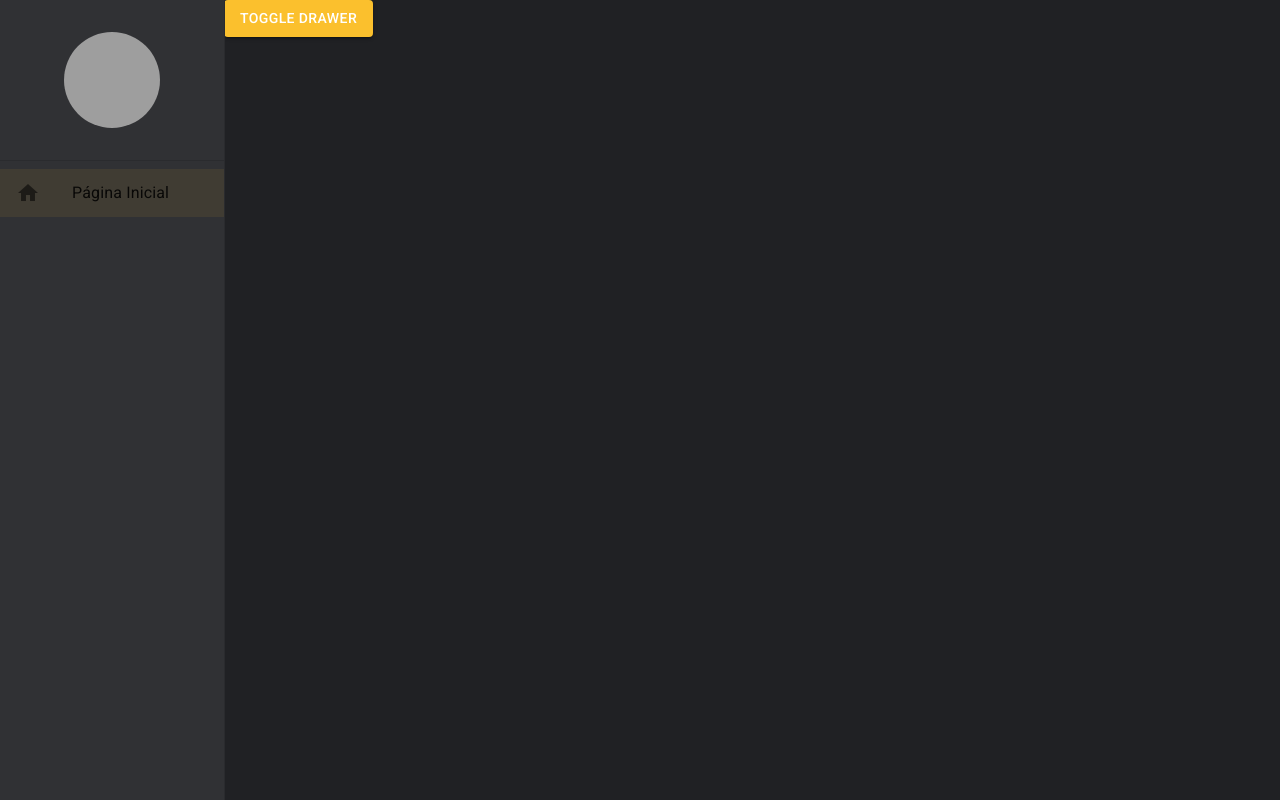
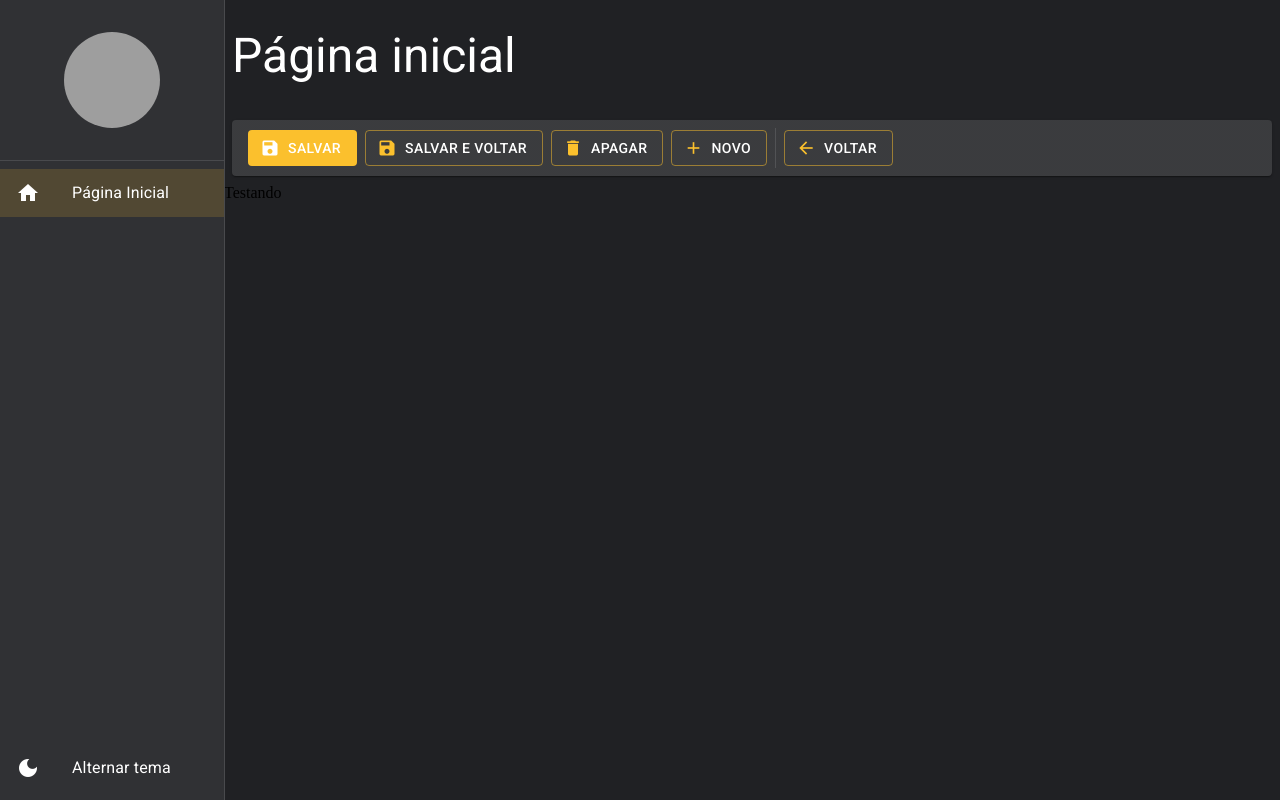
Before and after one commit to dandevweb/react-mui, a React (Vite) app: page /pagina-inicial in a window 1280 px wide. Built offline with nearby package versions, Linux system fonts and the light colour scheme; grey boxes are pictures that could not be loaded.

Commit message:
feat: details tools and list tools

```diff
--- /dev/null
+++ b/mock/database.json
@@ -0,0 +1,8 @@
+{
+  "people": [
+    {
+      "id": 1,
+      "name": "Danilo Augusto"
+    }
+  ]
+}
--- a/package.json
+++ b/package.json
@@ -6,13 +6,15 @@
   "scripts": {
     "dev": "vite",
     "build": "tsc && vite build",
-    "preview": "vite preview"
+    "preview": "vite preview",
+    "mock": "json-server -w -p 3333 ./mock/database.json"
   },
   "dependencies": {
     "@emotion/react": "^11.10.5",
     "@emotion/styled": "^11.10.5",
     "@mui/icons-material": "^5.11.0",
     "@mui/material": "^5.11.0",
+    "json-server": "^0.17.1",
     "react": "^18.2.0",
     "react-dom": "^18.2.0",
     "react-router-dom": "^6.4.5"
--- /dev/null
+++ b/src/pages/dashboard/Dashboard.tsx
@@ -0,0 +1,15 @@
+import { DetailTools } from '../../shared/components/DetailTools'
+import { ListingTools } from '../../shared/components/ListingTools'
+import { BaseLayout } from '../../shared/layouts/BaseLayout'
+
+export const Dashboard: React.FC = () => {
+  return (
+    <BaseLayout
+      title='Página inicial'
+      listingTools={(
+        <DetailTools showSaveBackButton />
+      )}>
+      Testando
+    </BaseLayout>
+  )
+}
--- a/src/routes/index.tsx
+++ b/src/routes/index.tsx
@@ -1,10 +1,10 @@
-import { Button } from '@mui/material'
 import { useEffect } from 'react'
 import { Navigate, Route, Routes } from 'react-router-dom'
+import { Dashboard } from '../pages/dashboard/Dashboard'
 import { useDrawerContext } from '../shared/contexts/DrawerContext'
 
 export function AppRoutes() {
-  const { toggleDrawerOpen, setDrawerOptions } = useDrawerContext()
+  const { setDrawerOptions } = useDrawerContext()
 
   useEffect(() => {
     setDrawerOptions([
@@ -18,7 +18,7 @@ export function AppRoutes() {
 
   return (
     <Routes>
-      <Route path="/pagina-inicial" element={<Button variant="contained" color="primary" onClick={toggleDrawerOpen}>toggle Drawer</Button>} />
+      <Route path="/pagina-inicial" element={<Dashboard />} />
 
       <Route path="*" element={<Navigate to="/pagina-inicial" />} />
     </Routes>
--- /dev/null
+++ b/src/shared/components/DetailTools/index.tsx
@@ -0,0 +1,153 @@
+import { Button, Divider, Icon, Paper, Skeleton, Typography, useMediaQuery, useTheme } from '@mui/material'
+import { Box } from '@mui/system'
+
+interface IDetailToolsProps {
+  newTextButton?: string
+
+  showNewButton?: boolean
+  showBackButton?: boolean
+  showDeleteButton?: boolean
+  showSaveButton?: boolean
+  showSaveBackButton?: boolean
+
+  showNewButtonLoading?: boolean
+  showBackButtonLoading?: boolean
+  showDeleteButtonLoading?: boolean
+  showSaveButtonLoading?: boolean
+  showSaveBackButtonLoading?: boolean
+
+  onClickNew?: () => void
+  onClickBack?: () => void
+  onClickDelete?: () => void
+  onClickSave?: () => void
+  onClickSaveBack?: () => void
+
+}
+
+export function DetailTools({
+  newTextButton = 'Novo',
+
+  showNewButton = true,
+  showBackButton = true,
+  showDeleteButton = true,
+  showSaveButton = true,
+  showSaveBackButton = false,
+
+  showNewButtonLoading = false,
+  showBackButtonLoading = false,
+  showDeleteButtonLoading = false,
+  showSaveButtonLoading = false,
+  showSaveBackButtonLoading = false,
+
+  onClickNew,
+  onClickBack,
+  onClickDelete,
+  onClickSave,
+  onClickSaveBack,
+
+}: IDetailToolsProps) {
+  const theme = useTheme()
+  const smDown = useMediaQuery(theme.breakpoints.down('sm'))
+  const mdDown = useMediaQuery(theme.breakpoints.down('md'))
+
+  return (
+    <Box
+      gap={1}
+      marginX={1}
+      padding={1}
+      paddingX={2}
+      display="flex"
+      alignItems="center"
+      height={theme.spacing(5)}
+      component={Paper}
+    >
+      {(showSaveButton && !showSaveButtonLoading) && (
+        <Button
+          color='primary'
+          disableElevation
+          variant='contained'
+          onClick={onClickSave}
+          startIcon={<Icon>save</Icon>}
+        >
+          <Typography variant="button" noWrap>
+            Salvar
+          </Typography>
+
+        </Button>
+      )}
+      {showSaveButtonLoading && (<Skeleton width={110} height={60} />)}
+
+      {(showSaveBackButton && !showSaveBackButtonLoading && !smDown && !mdDown) && (
+        <Button
+          color='primary'
+          disableElevation
+          variant='outlined'
+          onClick={onClickSaveBack}
+          startIcon={<Icon>save</Icon>}
+        >
+          <Typography variant="button" noWrap>
+            Salvar e voltar
+          </Typography>
+        </Button>
+      )}
+      {(showSaveBackButtonLoading && !smDown && !mdDown) && (<Skeleton width={180} height={60} />)}
+
+
+      {(showDeleteButton && !showDeleteButtonLoading) && (
+        <Button
+          color='primary'
+          disableElevation
+          variant='outlined'
+          onClick={onClickDelete}
+          startIcon={<Icon>delete</Icon>}
+        >
+          <Typography variant="button" noWrap>
+            Apagar
+          </Typography>
+        </Button>
+      )}
+      {showDeleteButtonLoading && (<Skeleton width={110} height={60} />)}
+
+
+      {(showNewButton && !showNewButtonLoading && !smDown) && (
+        <Button
+          color='primary'
+          disableElevation
+          variant='outlined'
+          onClick={onClickNew}
+          startIcon={<Icon>add</Icon>}
+        >
+          <Typography variant="button" noWrap>
+            {newTextButton}
+          </Typography>
+        </Button>
+      )}
+      {(showNewButtonLoading && !smDown) && (<Skeleton width={110} height={60} />)}
+
+
+      {
+        (showBackButton &&
+          (showNewButton || showDeleteButton || showSaveButton || showSaveBackButton)
+        ) && (<Divider
+          variant='middle'
+          orientation='vertical'
+        />)}
+
+      {(showBackButton && !showBackButtonLoading) && (
+        <Button
+          color='primary'
+          disableElevation
+          variant='outlined'
+          onClick={onClickBack}
+          startIcon={<Icon>arrow_back</Icon>}
+        >
+          <Typography variant="button" noWrap>
+            Voltar
+          </Typography>
+        </Button>
+      )}
+      {showBackButtonLoading && (<Skeleton width={110} height={60} />)}
+
+    </Box >
+  )
+}
--- a/src/shared/components/LeftMenu/index.tsx
+++ b/src/shared/components/LeftMenu/index.tsx
@@ -2,6 +2,7 @@ import { Avatar, Divider, Drawer, Icon, List, ListItemButton, ListItemIcon, List
 import { Box } from '@mui/system'
 import { ReactNode } from 'react'
 import { useMatch, useNavigate, useResolvedPath } from 'react-router-dom'
+import { useAppThemeContext } from '../../contexts'
 import { useDrawerContext } from '../../contexts/DrawerContext'
 
 interface LeftMenuProvider {
@@ -27,7 +28,7 @@ const ListItemLink: React.FC<IListItemProps> = ({ to, label, icon, onClick }) =>
   }
 
   return (
-    <ListItemButton selected={match} onClick={handleClick}>
+    <ListItemButton selected={!!match} onClick={handleClick}>
       <ListItemIcon>
         <Icon>{icon}</Icon>
       </ListItemIcon>
@@ -41,6 +42,7 @@ export function LeftMenu({ children }: LeftMenuProvider) {
   const smDown = useMediaQuery(theme.breakpoints.down('sm'))
 
   const { isDrawerOpen, toggleDrawerOpen, drawerOptions } = useDrawerContext()
+  const { toggleTheme } = useAppThemeContext()
 
   return (
     <>
@@ -66,6 +68,17 @@ export function LeftMenu({ children }: LeftMenuProvider) {
             </List>
           </Box>
 
+          <Box>
+            <List component='nav'>
+              <ListItemButton onClick={toggleTheme}>
+                <ListItemIcon>
+                  <Icon>dark_mode</Icon>
+                </ListItemIcon>
+                <ListItemText primary='Alternar tema' />
+              </ListItemButton>
+            </List>
+          </Box>
+
         </Box>
       </Drawer>
       <Box height='100vh' marginLeft={smDown ? 0 : theme.spacing(28)}>
--- /dev/null
+++ b/src/shared/components/ListingTools/index.tsx
@@ -0,0 +1,56 @@
+import { Box, Button, TextField, Paper, useTheme, Icon } from '@mui/material'
+
+interface IListingToolsProps {
+  searchText?: string
+  showInputSearch?: boolean
+  onChangeSearchText?: (newText: string) => void
+  newTextButton?: string
+  showNewButton?: boolean
+  onClickNew?: () => void
+}
+
+export function ListingTools({
+  searchText = '',
+  showInputSearch = false,
+  onChangeSearchText,
+  newTextButton = 'Novo',
+  showNewButton = true,
+  onClickNew,
+}: IListingToolsProps) {
+  const theme = useTheme()
+  return (
+    <Box
+      gap={1}
+      marginX={1}
+      padding={1}
+      paddingX={2}
+      display="flex"
+      alignItems="center"
+      height={theme.spacing(5)}
+      component={Paper}
+    >
+      {showInputSearch && (
+        <TextField
+          size='small'
+          value={searchText}
+          onChange={(e) => onChangeSearchText?.(e.target.value)}
+          placeholder='Pesquisar...'
+        />
+      )}
+
+      <Box flex={1} display="flex" justifyContent="end">
+        {showNewButton && (
+          <Button
+            color='primary'
+            disableElevation
+            variant='contained'
+            onClick={onClickNew}
+            endIcon={<Icon>add</Icon>}
+          >
+            {newTextButton}
+          </Button>
+        )}
+      </Box>
+    </Box>
+  )
+}
--- /dev/null
+++ b/src/shared/layouts/BaseLayout.tsx
@@ -0,0 +1,47 @@
+import { Icon, IconButton, Typography, useMediaQuery, useTheme } from '@mui/material'
+import { Box } from '@mui/system'
+import { ReactNode } from 'react'
+import { useDrawerContext } from '../contexts/DrawerContext'
+
+interface IBaseLayoutProps {
+  children: ReactNode
+  title: string
+  listingTools?: ReactNode
+}
+
+export const BaseLayout: React.FC<IBaseLayoutProps> = ({ children, title, listingTools }: IBaseLayoutProps) => {
+  const theme = useTheme()
+  const smDown = useMediaQuery(theme.breakpoints.down('sm'))
+  const mdDown = useMediaQuery(theme.breakpoints.down('md'))
+
+  const { toggleDrawerOpen } = useDrawerContext()
+  return (
+    <Box height='100%' display='flex' flexDirection='column' gap={1}>
+      <Box padding={1} display='flex' alignItems='center' gap={1} height={theme.spacing(smDown ? 4 : mdDown ? 8 : 12)}>
+        {smDown && (
+          <IconButton onClick={toggleDrawerOpen}>
+            <Icon>menu</Icon>
+          </IconButton>
+        )}
+        <Typography
+          whiteSpace='nowrap'
+          overflow='hidden'
+          textOverflow='ellipsis'
+          variant={smDown ? 'h5' : mdDown ? 'h4' : 'h3'}
+        >
+          {title}
+        </Typography>
+      </Box >
+
+      {listingTools && (
+        <Box>
+          {listingTools}
+        </Box >
+      )}
+
+      <Box flex={1} overflow='auto'>
+        {children}
+      </Box>
+    </Box >
+  )
+}
--- a/src/shared/themes/Dark.ts
+++ b/src/shared/themes/Dark.ts
@@ -3,6 +3,7 @@ import { cyan, yellow } from '@mui/material/colors'
 
 export const DarkTheme = createTheme({
   palette: {
+    mode: 'dark',
     primary: {
       main: yellow[700],
       dark: yellow[800],
@@ -18,6 +19,11 @@ export const DarkTheme = createTheme({
     background: {
       default: '#202124',
       paper: '#303134',
+    },
+  },
+  typography: {
+    allVariants: {
+      color: 'white'
     }
   }
 })
```
Also changed, not shown: mock/README.md (added), 1 other file (tests, documents, lock files or other folders).
